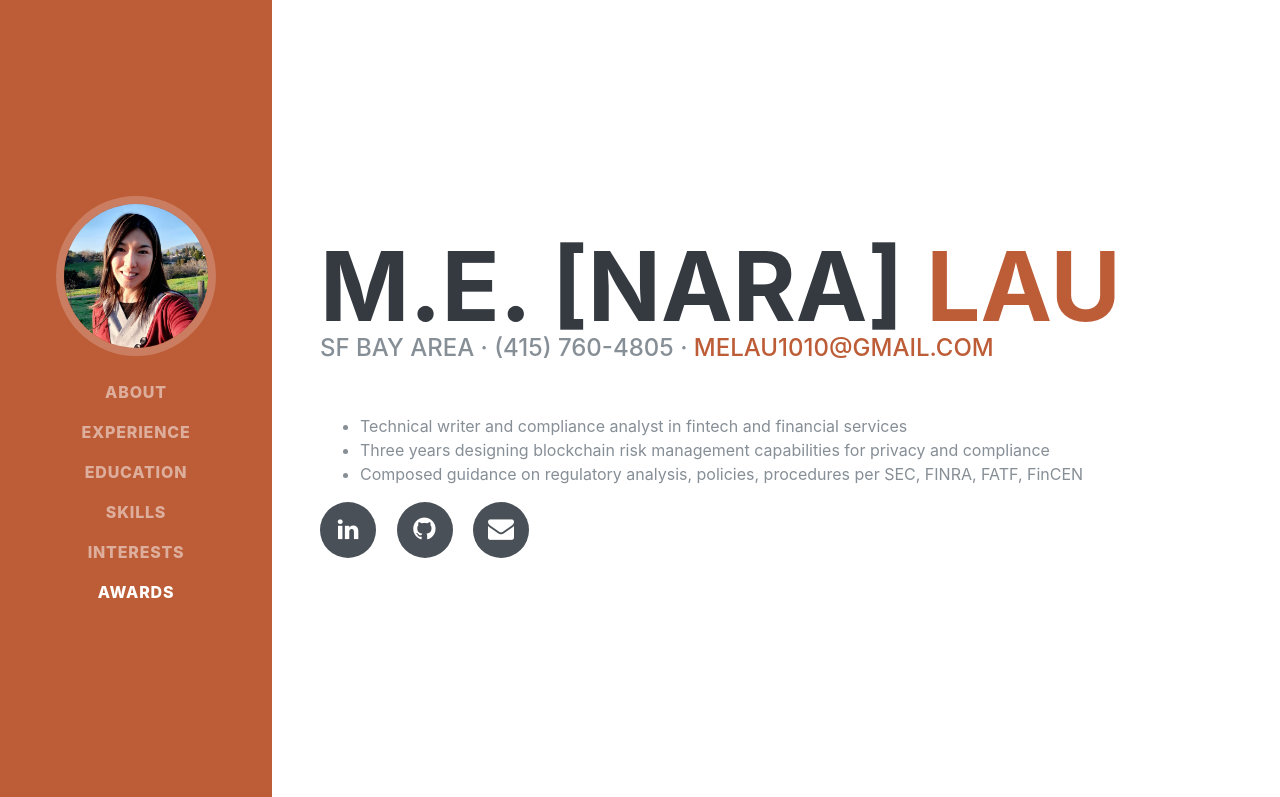
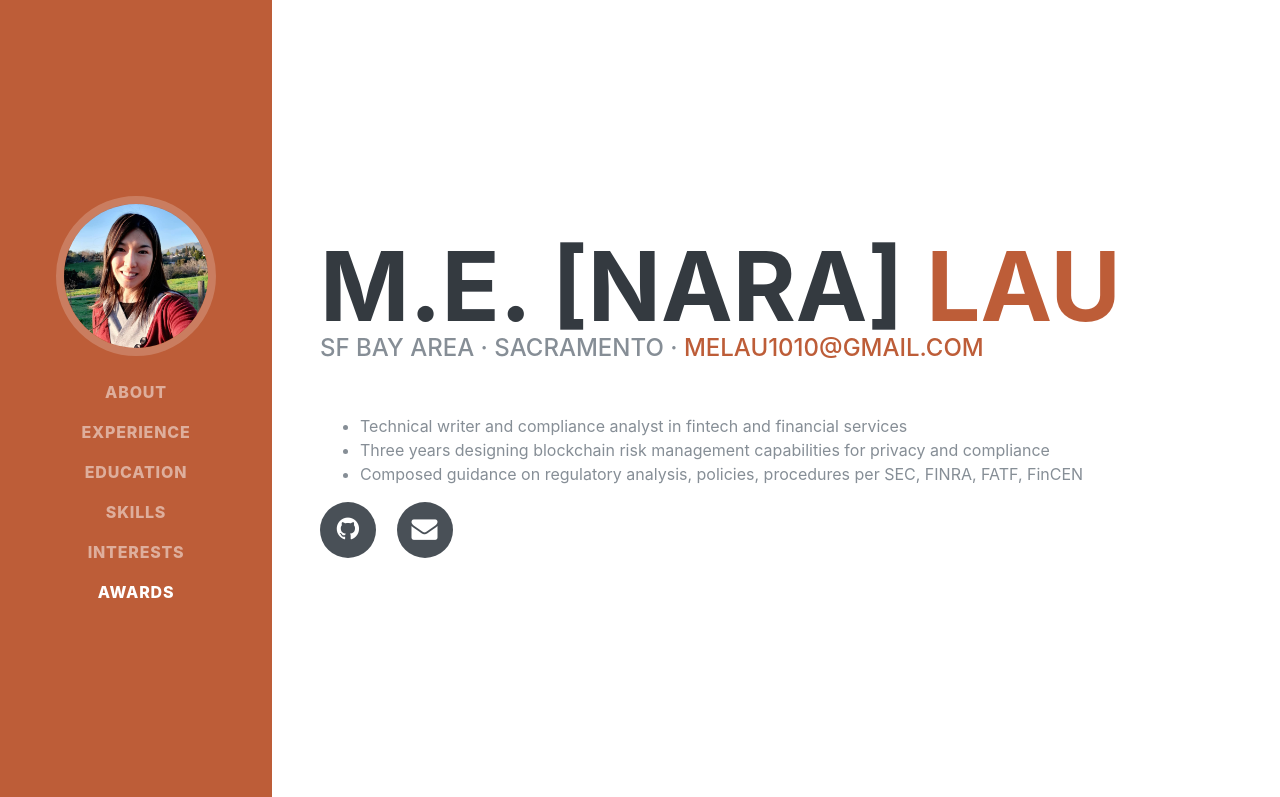
Before and after one commit to melau1010/work_info, a website: page index.html in a window 1280 px wide. Shown: the top 797 px of the page. Drawn offline with nearby package versions, Linux system fonts and the light colour scheme; files that its build step writes are made by us from their sources; files whose address does not match are found by name; a web font is replaced by a local one.

Commit message:
Update index.html

```diff
--- a/index.html
+++ b/index.html
@@ -71,7 +71,7 @@
         <h1 class="mb-0">M.E. [Nara]
           <span class="text-primary">Lau</span>
         </h1>
-        <div class="subheading mb-5">SF Bay Area · (415) 760-4805 ·
+        <div class="subheading mb-5">SF Bay Area · Sacramento ·
           <a href="mailto:melau1010@gmail.com">melau1010@gmail.com</a>
         </div>
         <p class="lead mb-5"><ul style="circle">
@@ -80,9 +80,9 @@
         <li>Composed guidance on regulatory analysis, policies, procedures per SEC, FINRA, FATF, FinCEN</li></p>
         </ul>
           <div alignment-baseline="baseline" class="social-icons">
-          <a target="_blank" href="https://www.linkedin.com/in/melau1010/">
+         <!-- <a target="_blank" href="https://www.linkedin.com/in/melau1010/">
             <i alignment-baseline="baseline" class="fa fa-linkedin" style="font-size:24px;color:white"></i>
-          </a>
+          </a> -->
           <a target="_blank" href="https://github.com/melau1010">
             <i alignment-baseline="baseline" class="fa fa-github" style="font-size:26px;color:white"></i>
           </a>
```
